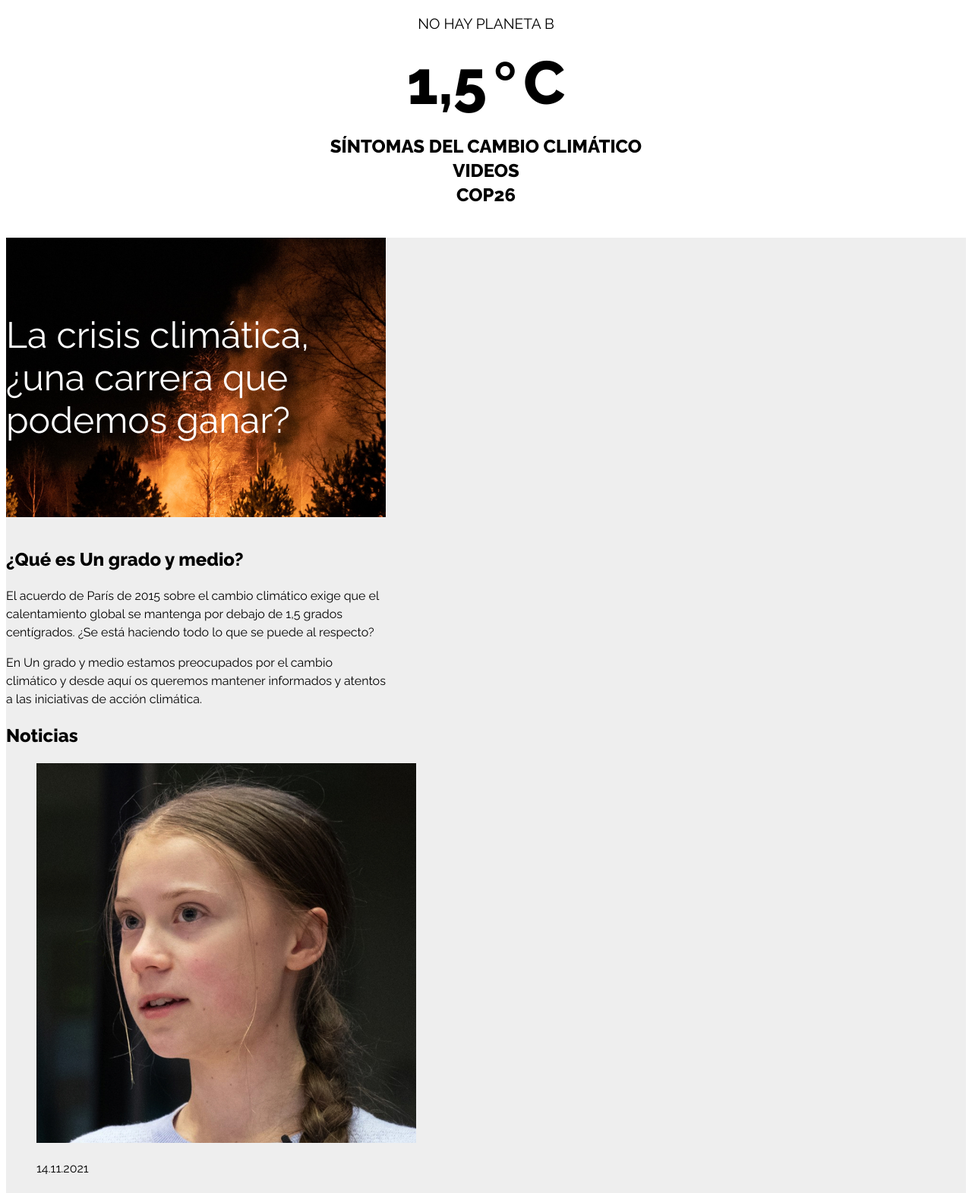
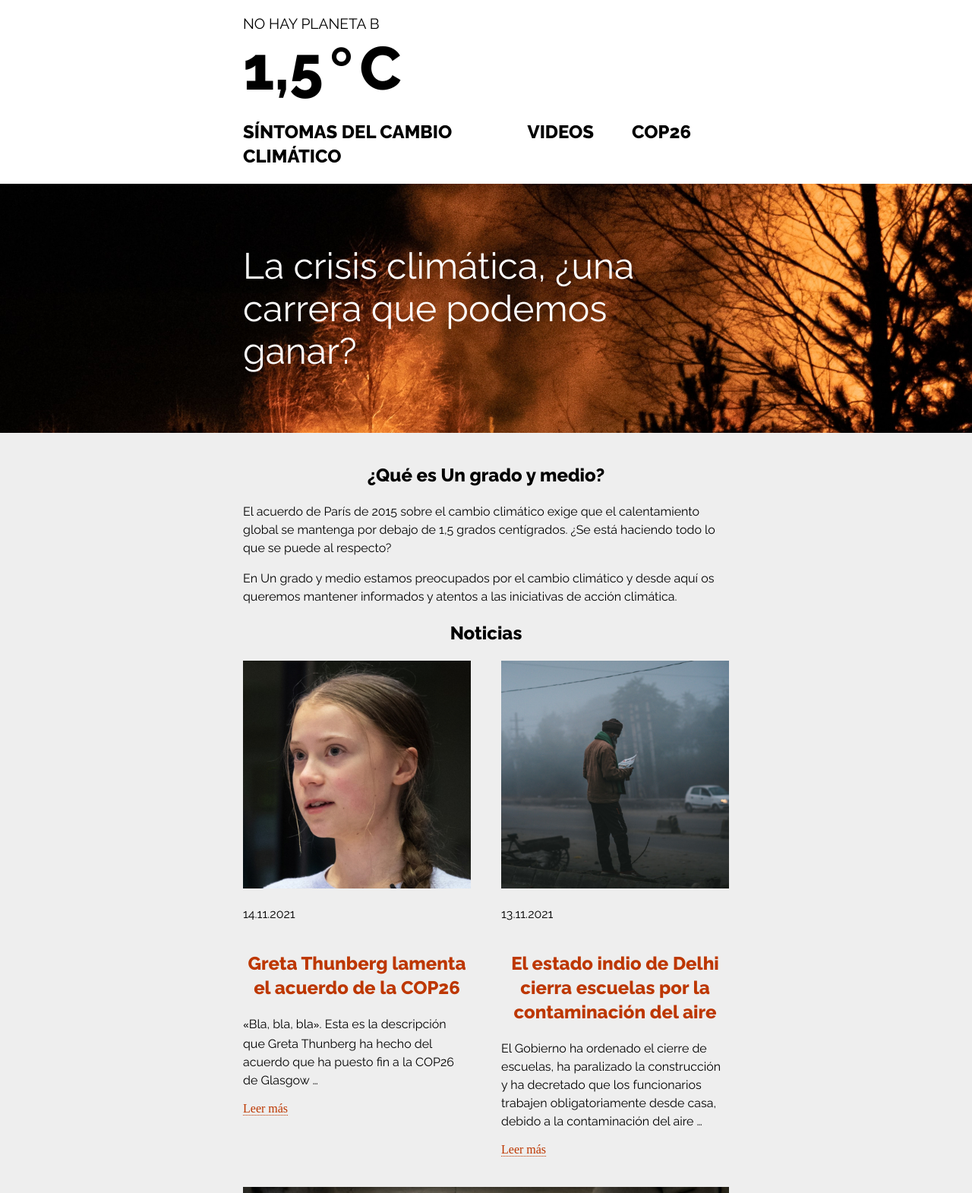
Before and after one commit to YukiZiel/PEC3_HTML_CSS, a plain HTML site: page index.html in a window 1280 px wide. Shown: the top 1571 px of the page at 76% size. Drawn offline with Linux system fonts and the light colour scheme.

Commit message:
actu pec3 html

```diff
--- a/CSS/estilos.css
+++ b/CSS/estilos.css
@@ -1,8 +1,9 @@
 
 .lema {
     font-family: 'Raleway', sans-serif;
-    text-align: center;
+    text-align: left;
     font-size: 1.2rem;
+    margin-bottom: 0;
 }
 .titulo {
     font-family: 'Raleway', sans-serif;
@@ -10,7 +11,7 @@
     font-weight: 800;
     color: black;
     text-decoration: none;
-    text-align: center;
+    text-align: left;
     display: block;
 }
 /*.titulo:hover{
@@ -18,6 +19,19 @@
 }
 */
 
+body{
+    margin: 0;
+}
+.sticky {
+    position: sticky;
+    top: 0;
+}
+
+.menu {
+    display: flex;
+    background-color: rgb(255, 255, 255);
+    top: 0;
+}
 
 .menu a {
     font-family: 'Raleway', sans-serif;
@@ -25,9 +39,8 @@
     text-decoration: none;
     color: black;
     font-weight: 800;
-    text-align: center;
-    display:grid;
     line-height: 2rem;
+    padding-right: 50px;
 }
 .menu a:hover {
     color: rgba(0,0,0,0.5);
@@ -40,8 +53,6 @@ a.actual {
 
 h1 {
     font-family: 'Raleway', sans-serif;
-    /*max-width: 500px;
-    */
 }
 
 h2 {
@@ -61,6 +72,7 @@ form {
 figcaption {
     font-family: 'Raleway', sans-serif;
     padding: 20px 0px 20px 0px;
+    text-align: left;
 }
 
 .bold {
@@ -70,23 +82,23 @@ figcaption {
 #fotofondo {
     background-image: url("/img/bg-hero-home.jpg");
     background-repeat: no-repeat;
-    background-size:700px;
-    padding: 100px 0px 100px 0px;
-    max-width: 500px;
+    background-size: cover;
+    background-position: center;
+    padding-top: 80px;
+    padding-bottom: 80px;
     text-align: left;
     font-size: 3rem;
     font-weight: lighter;
     color: rgb(255, 255, 255);
-    /*line-height: ;
-    */
-}
-
-.fotonoticias {
-    max-width: 500px;
+    margin-top: 20px;
 }
 
 #articulos{
     text-align: left;
+}
+
+#articulos article{
+    background-color: rgb(255, 255, 255);
 }
 
 .imagenlateral {
@@ -97,23 +109,21 @@ figcaption {
     text-align: center;
     padding-top: 20px;
 }
-section {
+section{
     background-color: rgb(238, 238, 238);
 }
 
 #formulario {
     background-color: rgb(242, 232, 228);
-    max-width: 500px;
-    padding: 40px 0px 40px 0px;
+    ;
+    padding-top: 40px;
+    padding-bottom: 40px;
 }
 
 #formulario h2{
     max-width: 450px;
     text-align: center;
     margin-top: 0px;
-}
-#formulario p{
-    max-width: 450px;
 }
 
 .video figcaption{
@@ -149,10 +159,6 @@ abbr {
     text-decoration: none;
 }
 
-.texto {
-    max-width: 500px;
-}
-
 footer {
     font-family: 'Raleway', sans-serif;
     background-color: rgb(0, 0, 0);
@@ -167,6 +173,7 @@ footer nav{
 footer p {
     margin: 0;
     padding-bottom: 40px;
+    ;
 }
 
 footer a{
@@ -188,9 +195,58 @@ footer a:hover {
     color: rgb(189, 55, 0);
 }
 
-/*section {
-    display: flex;
-    align-items: center;
-    justify-content: space-around;
+.padding {
+    padding-left: 25%;
+    padding-right: 25%;
 }
-*/
+
+.padding h2{
+    text-align: center;
+}
+
+.flexbox {
+    display:flex;
+    flex-wrap: wrap;
+    gap: 40px;
+}
+
+.flexbox article {
+   flex: 1;
+   min-width: 200px;
+}
+
+.flexbox img {
+    max-width: 100%;
+}
+
+figure {
+    margin: 0;
+}
+
+@media (max-width: 1200px) {
+    .lema {
+        text-align: center;
+    }
+
+    .titulo {
+        text-align: center;
+    }
+
+    .menu {
+        flex-direction: column;
+        text-align: center;
+    }
+    body {
+        padding: 0;
+    }
+    .menu a {
+        padding: 0px 0px 0px 0px;
+    }
+
+    #fotofondo {
+        font-size: 2rem;
+    }
+    .padding {
+        padding: 0px 10px 0px 10px;
+    }
+}
--- a/index.html
+++ b/index.html
@@ -11,27 +11,29 @@
     <link rel="stylesheet" href="CSS/estilos.css">
 </head>
 <body>
-    <header>
-        <nav>
+    <header class="padding">
         <p class="lema">NO HAY PLANETA B</p>
         <a href="index.html" class="titulo">1,5<code>&#176;</code>C</a>
-            <ul class="menu">
+    </header>
+    <nav class="sticky">
+        <ul class="menu padding">
             <li><a href="sintomas.html">SÍNTOMAS DEL CAMBIO CLIMÁTICO</a></li>
             <li><a href="videos.html">VIDEOS</a></li>
             <li><a href="cop26.html">COP26</a></li>
         </ul>
     </nav>
-    </header>
+
     <main>
         <section>
-            <h1 id="fotofondo">La crisis climática, ¿una carrera que podemos ganar?</h1>
-            <div class="texto">
+            <h1 id="fotofondo" class="padding">La crisis climática, ¿una carrera que podemos ganar?</h1>
+            <div class="padding">
                 <h2>¿Qué es Un grado y medio?</h2>
                 <p>El acuerdo de París de 2015 sobre el cambio climático exige que el calentamiento global se mantenga por debajo de 1,5 grados centígrados. ¿Se está haciendo todo lo que se puede al respecto?</p>
                 <p>En Un grado y medio estamos preocupados por el cambio climático y desde aquí os queremos mantener informados y atentos a las iniciativas de acción climática.</p>
             </div>
-            <div  class="texto">
+            <div class="padding">
                 <h2>Noticias</h2>
+                <div class="flexbox">
                     <article>
                         <figure>
                             <img class="fotonoticias" src="img/n-greta-thunberg.jpg" alt="foto de Greta Thunberg">
@@ -59,6 +61,7 @@
                         <p>Diversos estudios aseguran que el escenario apocalíptico que augura el cambio climático causa estrés, sobre todo en niños y adolescentes …</p>
                         <a href="" class="link">Leer más</a>
                     </article>
+                </div>
             </div>
             <div id="formulario">
                 <h2>Suscríbete a nuestro boletín de noticias</h2>
```
Lines whose indentation alone changed are shown as unchanged.
